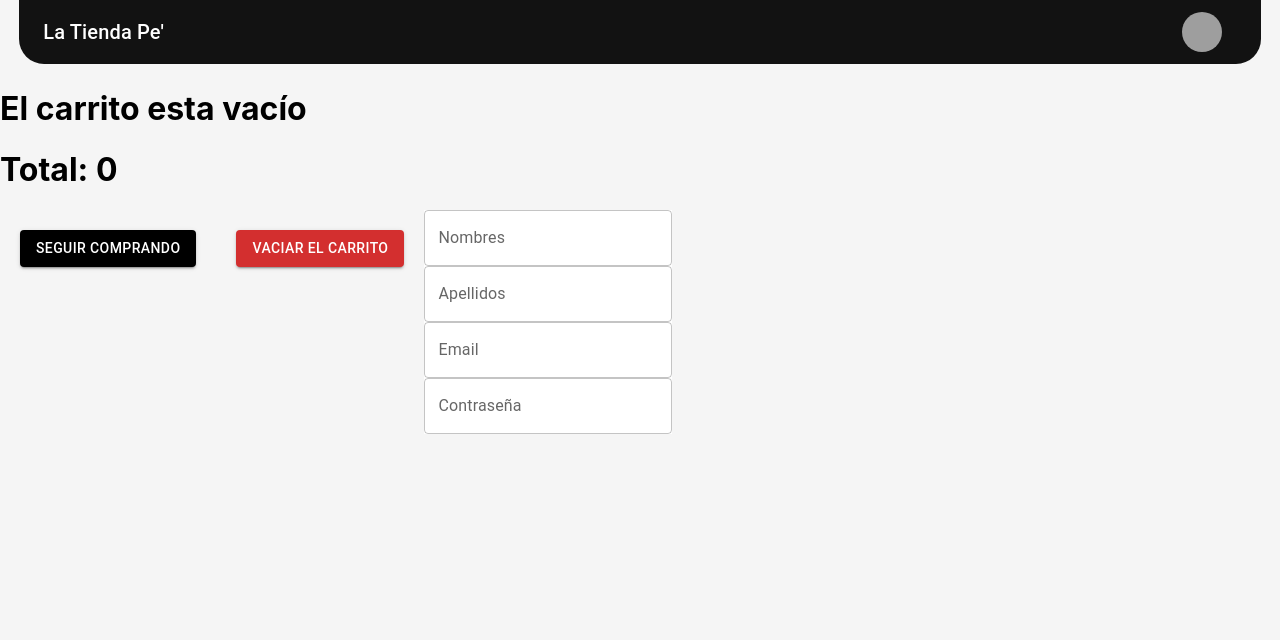
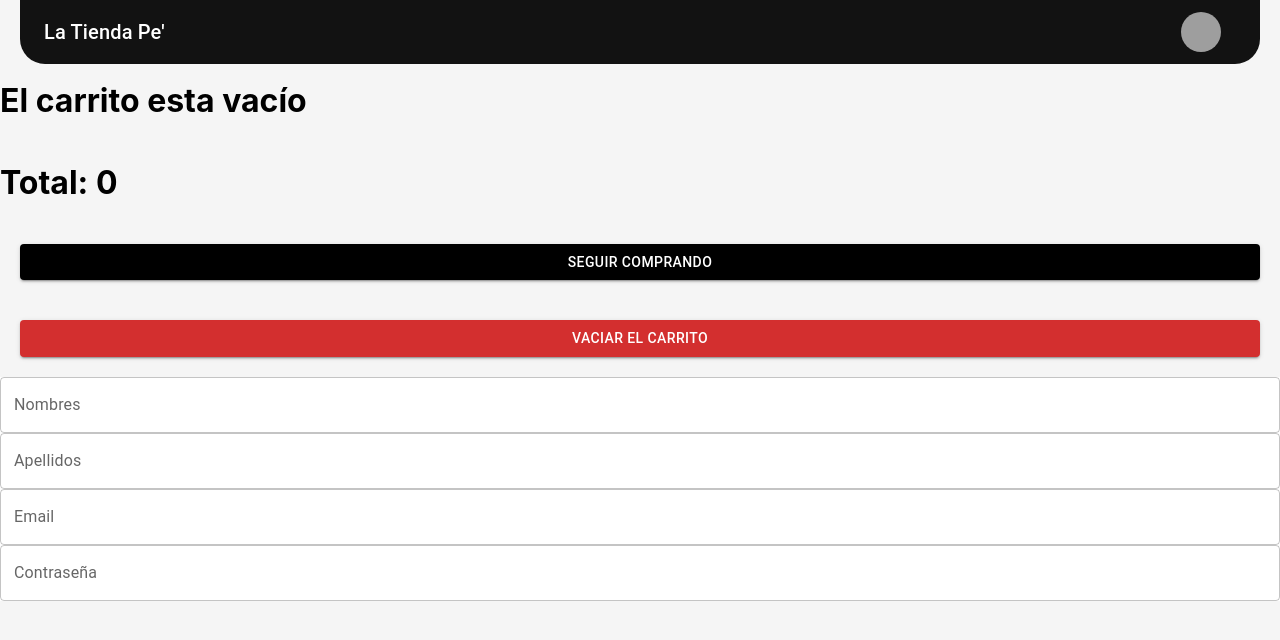
Before and after one commit to AndyRCR/Desafio2-CanalesRoman, a React (Create React App) app: page /cart in a window 1280 px wide. Shown: the top 640 px of the page. Built offline with nearby package versions, Linux system fonts and the light colour scheme; grey boxes are pictures that could not be loaded; the HTML template or start-up script is replaced by a standard one.

Commit message:
productName filter

```diff
--- a/src/components/Filter/Filter.jsx
+++ b/src/components/Filter/Filter.jsx
@@ -1,9 +1,11 @@
-import React from 'react'
+import React, {useContext, useState} from 'react'
 import InputLabel from '@mui/material/InputLabel';
 import MenuItem from '@mui/material/MenuItem';
 import FormControl from '@mui/material/FormControl';
 import Select from '@mui/material/Select';
 import {Link} from 'react-router-dom'
+import { GlobalContext } from '../../context/GlobalStateContext';
+import { TextField } from '@mui/material';
 
 const filterContainer = {
   width: '20%',
@@ -22,10 +24,14 @@
 }
 
 const Filter = () => {
-  const [category, setCategory] = React.useState('')
+  const {productName, setProductName, category, setCategory} = useContext(GlobalContext)
 
   const handleChange = (event) => {
     setCategory(event.target.value)
+  }
+
+  const handleProductName = (event) =>{
+    setProductName(event.target.value)
   }
 
   return (
@@ -51,6 +57,17 @@
             <MenuItem component={Link} to='/category/televisores' value={'televisores'}>Televisores</MenuItem>
           </Select>
         </FormControl>
+
+        <FormControl fullWidth>
+          <TextField
+          id="productInput"
+          name='productName'
+          label="Filtrar por nombre"
+          value={productName}
+          onChange={handleProductName}
+          style={{backgroundColor: 'white', marginTop: '20px'}}
+          />
+        </FormControl>
       </div>
     </>
   )
--- a/src/components/ItemDetail/ItemDetail.jsx
+++ b/src/components/ItemDetail/ItemDetail.jsx
@@ -2,7 +2,7 @@
 import { faStar, faStarHalf, faTruckFast, faBolt, faLocationDot, faShop, faArrowRotateLeft, faShieldHalved, faTrophy } from '@fortawesome/free-solid-svg-icons'
 import React from 'react'
 import ItemCount from '../ItemCount/ItemCount'
-import { Link } from '@mui/material'
+import { Box, CircularProgress, Link } from '@mui/material'
 
 const itemDetailContainer = {
   width: '100%',
@@ -17,7 +17,7 @@
 
 const product = {
   boxSizing: 'border-box',
-  height: 'calc(100vh - 68px)',
+  height: '100%',
   backgroundColor: '#fff',
   display: 'flex',
   width: '80%',
@@ -237,7 +237,12 @@
         </div>
 
       ) : (
-        <h1>Cargando...</h1>
+        <div className='itemDetailContainer' style={itemDetailContainer}>
+          <Box sx={{ display: 'flex', height: '100vh', overflow: 'hidden', justifyContent: 'center', alignItems: 'center'}}>
+              <CircularProgress />
+          </Box>
+        </div>
+
       )}
 
     </div>
--- a/src/components/ItemDetailContainer/ItemDetailContainer.jsx
+++ b/src/components/ItemDetailContainer/ItemDetailContainer.jsx
@@ -8,6 +8,7 @@
 const itemDetailContainer = {
   display: 'flex',
   justifyContent: 'center',
+  height: '100%'
 }
 
 const ItemDetailContainer = (props) => {
--- a/src/components/ItemListContainer/ItemListContainer.jsx
+++ b/src/components/ItemListContainer/ItemListContainer.jsx
@@ -9,26 +9,26 @@
 
 const ItemListContainer = (props) => {
   const {category} = useParams()
-  const {productList, setProductList} = useContext(GlobalContext)
+  const {productList, setProductList, productName} = useContext(GlobalContext)
 
   const getData = async () =>{
     const col = collection(db, 'products')
     try {
       const data = category === undefined ? await getDocs(col) : await getDocs(query(col, where('categoria', '==', category)))
       const res = data.docs.map(doc => doc = {id: doc.id, ...doc.data()} )
-      setProductList(res)
+      setProductList(res.filter(product => product.productName.toLowerCase().includes(productName.toLowerCase())))
     } catch (error) {
       console.log(error)
     }
   }
 
   useEffect( () => {
-    setProductList([])
+    setProductList(null)
     getData()
 
     return () => {
     }
-  }, [category])
+  }, [category, productName])
 
   return (
     <>
--- a/src/components/Layout.jsx
+++ b/src/components/Layout.jsx
@@ -4,16 +4,16 @@
 
 const divFix = {
   width: '100%',
-  height: '68px'
+  height: '60px'
 }
 
 const Layout = () => {
   return (
-    <>
+    <div style={{display: 'flex', flexDirection: 'column'}}>
         <NavBar></NavBar>
         <div style={divFix}></div>
         <Outlet></Outlet>
-    </>
+    </div>
   )
 }
 
--- a/src/components/NavBar/NabBar.jsx
+++ b/src/components/NavBar/NabBar.jsx
@@ -40,8 +40,8 @@
   };
 
   return (
-    <AppBar position="fixed" style={{backgroundColor: 'transparent', boxShadow: 'none'}}>
-      <Container style={{backgroundColor: '#121212', borderBottomLeftRadius: '25px', borderBottomRightRadius: '25px', maxWidth: '97%'}}>
+    <AppBar position="fixed" style={{backgroundColor: 'transparent', boxShadow: 'none', padding: '0 20px'}}>
+      <Container style={{backgroundColor: '#121212', borderBottomLeftRadius: '25px', borderBottomRightRadius: '25px', maxWidth: '100%'}}>
         <Toolbar disableGutters>
           <Typography variant="h6" noWrap component="div" sx={{ mr: 2, display: { xs: 'none', md: 'flex' } }} >
             <Link onClick={() => setToCart(false)} to={'/'} style={{color: 'white', textDecoration: 'none'}}>La Tienda Pe'</Link>
--- a/src/context/GlobalStateContext.jsx
+++ b/src/context/GlobalStateContext.jsx
@@ -4,11 +4,13 @@
 export const GlobalContext = createContext()
 
 const GlobalStateContext = ({children}) => {
-    const [productList, setProductList] = useState([])
+    const [productList, setProductList] = useState(null)
     const [currentItem, setCurrentItem] = useState(null)
     const [cartProducts, setCartProducts] = useState([])
     const [totalPrice, setTotalPrice] = useState(0)
     const [toCart, setToCart] = useState(false)
+    const [category, setCategory] = useState('')
+    const [productName, setProductName] = useState('')
 
     const addToCart = (product) => {
       if(isInCart(product.id)){
@@ -38,7 +40,23 @@
     }
 
   return (
-    <GlobalContext.Provider value={{cartProducts, addToCart, removeItem, clear, productList, setProductList, totalPrice, toCart, setToCart, currentItem, setCurrentItem}}>
+    <GlobalContext.Provider value={{
+      cartProducts,
+      addToCart,
+      removeItem,
+      clear,
+      productList,
+      setProductList,
+      totalPrice,
+      toCart,
+      setToCart,
+      currentItem,
+      setCurrentItem,
+      category,
+      setCategory,
+      productName,
+      setProductName
+      }}>
         { children }
     </GlobalContext.Provider>
   )
--- a/src/views/CartView.jsx
+++ b/src/views/CartView.jsx
@@ -6,8 +6,8 @@
 
   return (
     <>
-      <Cart></Cart>
-      <Form></Form>
+      <Cart />
+      <Form />
     </>
   )
 }
--- a/src/views/ProductDetail.jsx
+++ b/src/views/ProductDetail.jsx
@@ -2,7 +2,7 @@
 import ItemDetailContainer from '../components/ItemDetailContainer/ItemDetailContainer'
 
 const productDetailContainer = {
-    height: 'calc(100vh - 68px)',
+    height: 'calc(100vh - 60px)',
     textAlign: 'center',
     backgroundColor: '#f8f7f5'
 }
```
